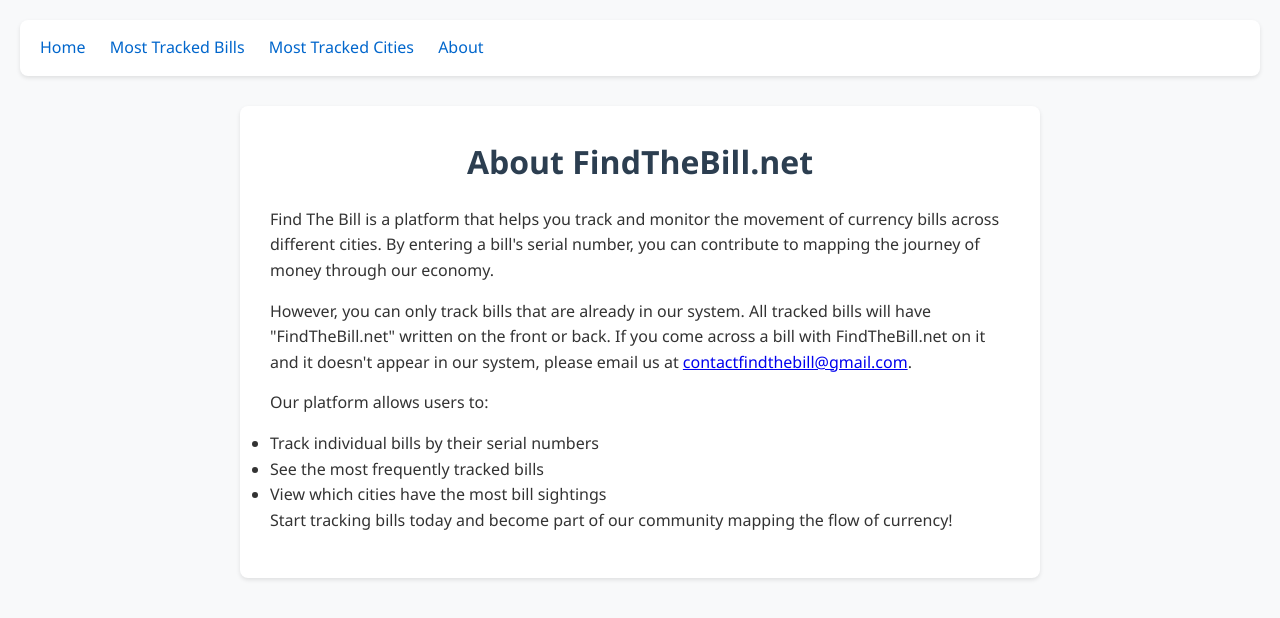
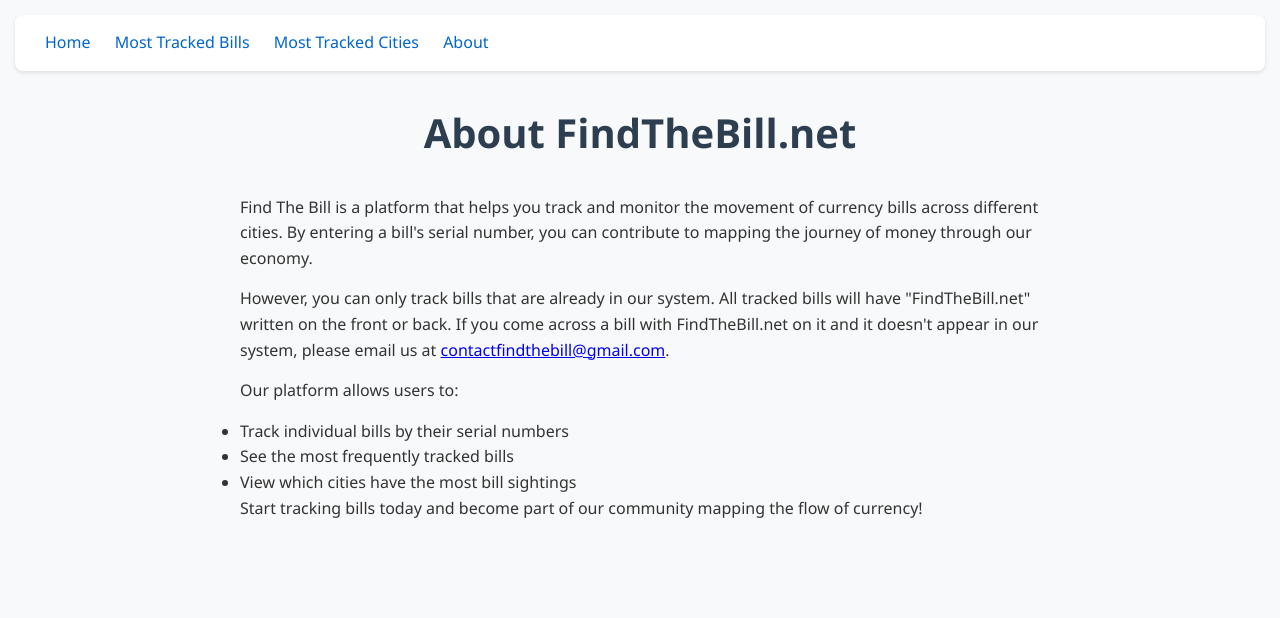
Before and after one commit to oxrcz/FindTheBill, a website: page about.html in a window 1280 px wide. Drawn offline with Linux system fonts and the light colour scheme.

Commit message:
Update about.html

```diff
--- a/about.html
+++ b/about.html
@@ -4,54 +4,12 @@
     <meta charset="UTF-8">
     <meta name="viewport" content="width=device-width, initial-scale=1.0">
     <title>About Find The Bill</title>
+    <link rel="stylesheet" href="styles.css">
     <style>
-        * {
-            margin: 0;
-            padding: 0;
-            box-sizing: border-box;
-            font-family: 'Segoe UI', Tahoma, Geneva, Verdana, sans-serif;
-        }
-
-        body {
-            background-color: #f8f9fa;
-            color: #333;
-            line-height: 1.6;
-            padding: 20px;
-        }
-
-        nav {
-            background-color: white;
-            padding: 15px 20px;
-            border-radius: 8px;
-            box-shadow: 0 2px 4px rgba(0,0,0,0.1);
-            margin-bottom: 30px;
-        }
-
-        nav a {
-            color: #0066cc;
-            text-decoration: none;
-            margin-right: 20px;
-            font-weight: 500;
-            transition: color 0.3s;
-        }
-
-        nav a:hover {
-            color: #004999;
-        }
-
+        /* Additional styles specific to about.html */
         .content {
             max-width: 800px;
             margin: 0 auto;
-            background: white;
-            padding: 30px;
-            border-radius: 8px;
-            box-shadow: 0 2px 4px rgba(0,0,0,0.1);
-        }
-
-        h1 {
-            color: #2c3e50;
-            margin-bottom: 20px;
-            text-align: center;
         }
 
         p {
@@ -61,11 +19,41 @@
 </head>
 <body>
     <nav>
-        <a href="/">Home</a>
-        <a href="/most_tracked_bills">Most Tracked Bills</a>
-        <a href="/most_tracked_cities">Most Tracked Cities</a>
-        <a href="/about">About</a>
+        <button class="menu-button" style="display: none;">
+            <span></span>
+            <span></span>
+            <span></span>
+        </button>
+        <div class="nav-links">
+            <a href="/">Home</a>
+            <a href="/most_tracked_bills">Most Tracked Bills</a>
+            <a href="/most_tracked_cities">Most Tracked Cities</a>
+            <a href="/about">About</a>
+        </div>
     </nav>
+    <script>
+        const menuButton = document.querySelector('.menu-button');
+        const navLinks = document.querySelector('.nav-links');
+
+        function toggleMenu() {
+            navLinks.classList.toggle('active');
+        }
+
+        if (window.innerWidth <= 768) {
+            menuButton.style.display = 'block';
+            menuButton.addEventListener('click', toggleMenu);
+        }
+
+        window.addEventListener('resize', () => {
+            if (window.innerWidth <= 768) {
+                menuButton.style.display = 'block';
+                menuButton.addEventListener('click', toggleMenu);
+            } else {
+                menuButton.style.display = 'none';
+                navLinks.classList.remove('active');
+            }
+        });
+    </script>
 
     <div class="content">
         <h1>About FindTheBill.net</h1>
```
